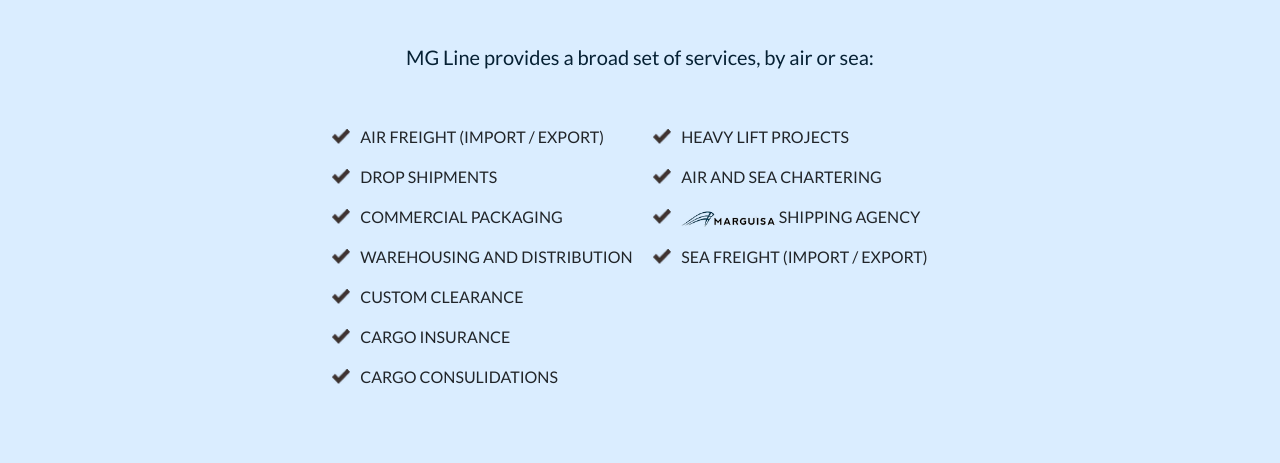
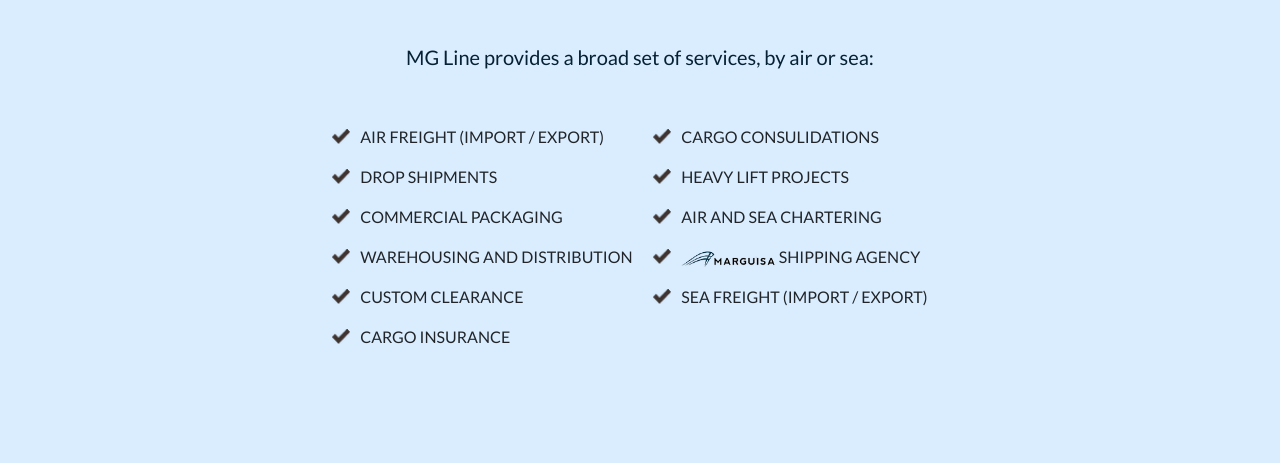
Before and after one commit to mg-line/mg-line.github.io, a website: page index.html in a window 1280 px wide. Shown: the part 965-1428 px from the top of the page. Drawn offline with nearby package versions, Linux system fonts and the light colour scheme; files that its build step writes are made by us from their sources.

Commit message:
Update _offerings.scss

```diff
--- a/scss/_offerings.scss
+++ b/scss/_offerings.scss
@@ -23,7 +23,7 @@
     }
 
     @media (min-width: 768px) {
-      max-height: 300px;
+      max-height: 270px;
 
       li {
           justify-content: flex-start;
```
